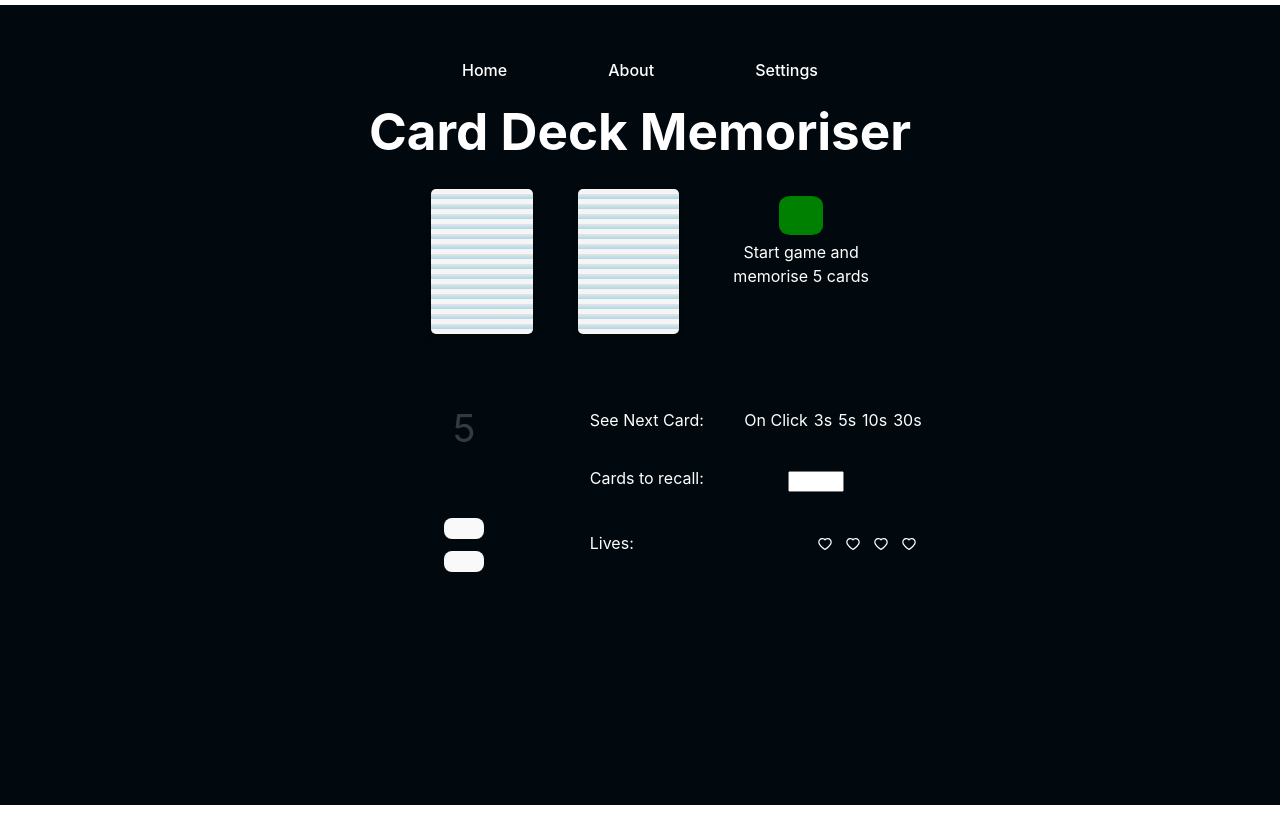
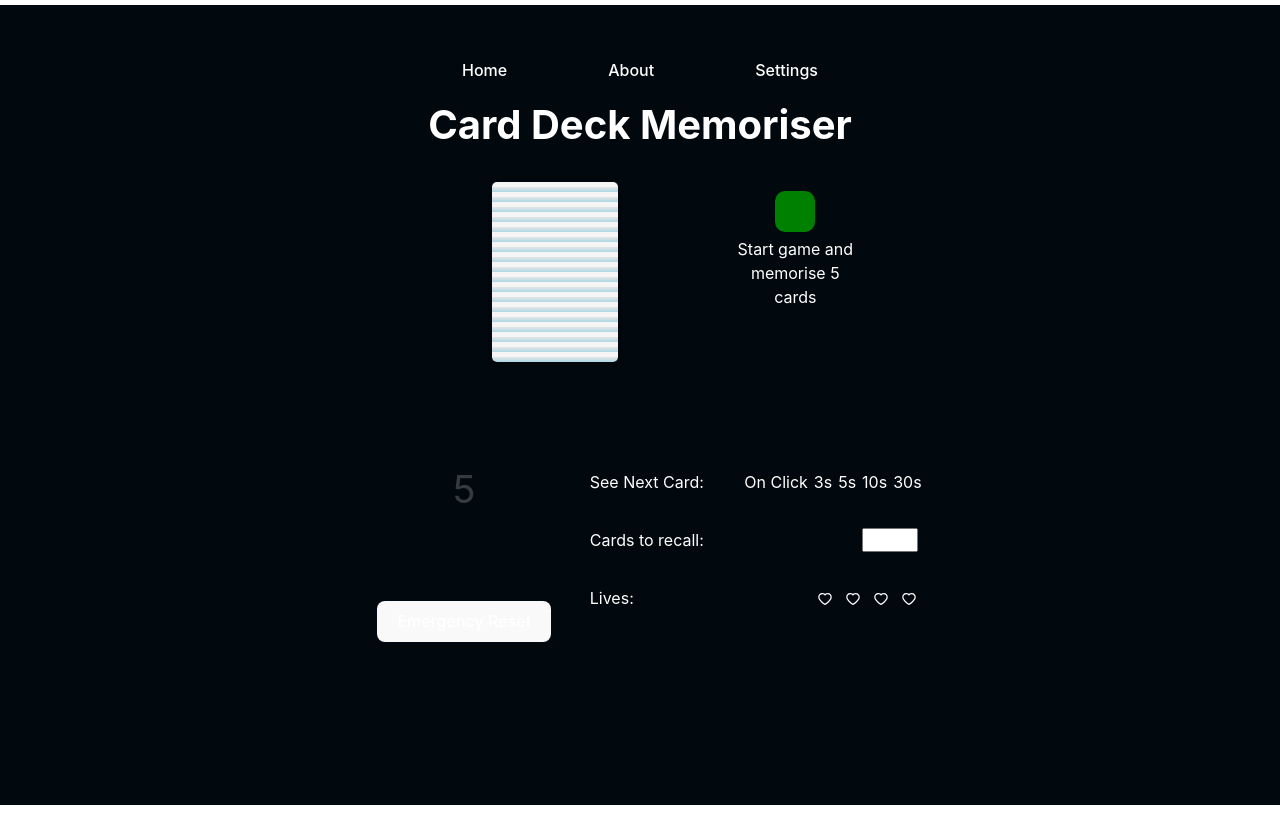
Before and after one commit to Verney2073/mindpalaceapp, a React (Vite) app: page / in a window 1280 px wide. Built offline with nearby package versions, Linux system fonts and the light colour scheme.

Commit message:
readme, more changes

```diff
--- /dev/null
+++ b/src/AboutPage/AboutPage.css
@@ -0,0 +1,3 @@
+.about-page-text-section {
+    margin: 40px auto;
+}
--- /dev/null
+++ b/src/AboutPage/AboutPage.tsx
@@ -0,0 +1,36 @@
+import { BrowserRouter as Router, Routes, Route, Link, useLocation } from 'react-router-dom';
+import './AboutPage.css'
+
+
+export function AboutPage() {
+    return (
+        <div>
+
+            <section className="about-page-text-section">
+            <h1>Welcome to Card Memoriser</h1>
+            <br></br>
+                <p>
+                    Everyone dreams of having a better memory. Fortunately, we can all improve our memories. <br></br>
+                    Card Memoriser allows you to test your memory by recalling cards from a deck. <br></br>
+                    Over time, the number of cards you can hold in your mind will increase.<br></br>
+                    However, the real advantage to memorising cards is not in undirected practice. It is in deliberate practie of known memory techniques.
+                </p>
+
+            </section>
+
+            <section className="about-page-text-section">
+            <h1>The Mind Palace</h1>
+            <br></br>
+
+            <p>
+                The mind palace is a technique used by almost all competitive 'memory athletes'.
+                It allows you to learn impossible memory feats quickly by harnessing the brain's preference for visual and spatial memory.
+
+
+
+            </p>
+
+            </section>
+        </div>
+    )
+}
--- a/src/App.css
+++ b/src/App.css
@@ -2,7 +2,7 @@
   /* border: 1px solid yellow; */
   margin: 5px auto;
   color: white;
-  box-sizing: border-box
+  box-sizing: border-box;
 }
 
 #root {
@@ -48,15 +48,15 @@ ul {
 
 .card-animation-container {
   width: 100%;
-  height: 30%;
+  height: 40%;
   position: relative;
 }
 
 #card-center-temp {
   display: none;
   position: absolute;
-  top: 32.5%;
-  left: 41%;
+  top: 33.5%;
+  left: 42%;
   margin: 0 auto;
   color: red;
 
@@ -88,13 +88,14 @@ ul {
   top: 7%;
   left: 10%;
   position: absolute;
+  display: none;
 }
 
 .card-face-up-container {
   width: 26%;
   height: 78%;
   top: 7%;
-  left: 35%;
+  left: 22.5%;
   position: absolute;
 
 }
@@ -105,15 +106,15 @@ ul {
   /* backface-visibility: hidden; */
   /* transition: transform 0.6s ease;
   transform-origin: left; */
-  font-size: 1.65rem;
+  font-size: 2rem;
 }
 
 .card-start-game-button-container {
   position: absolute;
   left: 65%;
   top: 10%;
-  width: 25%;
-  height: 25%;
+  width: 23%;
+  height: 20%;
 }
 
 .card-start-game-button {
@@ -206,6 +207,7 @@ ul {
 #number-to-recall {
   display: flex;
   justify-content: flex-end;
+  margin: 0 9px;
 }
 
 .player-action-panel-container {
@@ -222,9 +224,10 @@ ul {
   /* rounded corners */
   box-shadow: 0px 2px 5px rgba(0, 0, 0, 0.3);
   /* drop shadow */
-  height: 145px;
+  height: 180px;
   /* adjust height to fit your design */
-  width: 101.5px;
+  width: 126px;
+  /* Formerly height 145px width 101.5px; */
   /*width should be 70% of height */
   /* transform: rotateY(180deg); */
   /* flip the card */
@@ -236,9 +239,9 @@ ul {
   /* rounded corners */
   box-shadow: 0px 2px 5px rgba(0, 0, 0, 0.3);
   /* drop shadow */
-  height: 145px;
+  height: 180px;
   /* adjust height to fit your design */
-  width: 101.5px;
+  width: 126px;
   /*width should be 70% of height */
 }
 
@@ -255,13 +258,6 @@ ul {
 #see-card-countdown-hidden {
   opacity: 20%;
   font-size: 2.4rem;
-}
-
-.logo {
-  height: 6em;
-  padding: 1.5em;
-  will-change: filter;
-  transition: filter 300ms;
 }
 
 @media (prefers-reduced-motion: no-preference) {
--- a/src/App.tsx
+++ b/src/App.tsx
@@ -6,7 +6,8 @@ import { CardAnimationArea } from './CardAnimationArea'
 import { GameLiveScorePanel } from './GameLiveScorePanel'
 import { PlayerActionPanel } from './PlayerActionPanel'
 import { EndOfGameScoresPanel } from './EndOfGameScoresPanel'
-import { CardFlippingTrial } from './CardFlippingTrial'
+import { CardFlippingTrial } from './CardFlippingTrial/CardFlippingTrial'
+import { AboutPage } from './AboutPage/AboutPage'
 
 function App() {
   //https://www.typescriptlang.org/docs/handbook/enums.html
@@ -24,9 +25,7 @@ function App() {
   const [seeCardsTimer, setSeeCardsTimer] = useState(-1);
   const [cardsToRecall, setCardsToRecall] = useState(5);
   const [currentCount, setcurrentCount] = useState(5)
-
   const [seenCardsPile, setSeenCardsPile] = useState([]);
-
   const [userRecallCard, setUserRecallCard] = useState("");
 
   return (
@@ -37,7 +36,7 @@ function App() {
         <CardFlippingTrial />
       } />
       <Route path="/about" element={
-        <div>Page in Progress!</div>
+        <AboutPage />
       } />
       <Route path="/settings" element={
         <div>Page in Progress!</div>
--- a/src/CardAnimationArea.tsx
+++ b/src/CardAnimationArea.tsx
@@ -71,15 +71,14 @@ export function CardAnimationArea(props: {
             <div className="card-face-up-container">
                 <div className='playing-card-back' id='card-face-up' >
                     <div id="card-center-temp"
-                    // Ids should not apply to more than one element as below;
-                    // id={cardsFlipped ? "card-face-up-toggle-temp" : ""}
-                    >{ourCurrentCardRank}
-                    </div>
+                    >{ourCurrentCardRank}</div>
                     <div id="card-top-left-temp">{ourCurrentCardSuit}
                     </div>
                     <div id="card-bottom-right-temp">{ourCurrentCardSuit}
                     </div>
-                </div>            </div>
+                </div>
+            </div>
+            {/* Temporarily hiding face-down-deck-container as I am using only a single deck to display cards rn */}
             <div className="card-face-down-deck-container" >
                 <div className="playing-card-back" ></div>
             </div>
--- a/src/CardCreationsInteractions.tsx
+++ b/src/CardCreationsInteractions.tsx
@@ -9,7 +9,7 @@ const icons = [
     },
     {
         suit: "H",
-        icon: "♡",
+        icon: "♥",
         color: "red"
     },
     {
--- a/src/GameLiveScorePanel.tsx
+++ b/src/GameLiveScorePanel.tsx
@@ -42,9 +42,8 @@ export function GameLiveScorePanel(props: {
                 <span id={props.seeCardsTimer === -1 ? "see-card-countdown-hidden" : "see-cards-countdown"}
                 > {props.currentCount} </span>
             </div>
-            <button onClick={() => props.setSeeCardsTimer(5)}></button>
             <br></br>
-            <button onClick={() => props.setGameState("gameNotOn")}></button>
+            <button onClick={() => props.setGameState("gameNotOn")}>Emergency Reset</button>
         </div>
     )
 }
--- a/src/index.css
+++ b/src/index.css
@@ -32,7 +32,7 @@ body {
 }
 
 h1 {
-  font-size: 3.2em;
+  font-size: 2.5em;
   line-height: 1.1;
 }
 
```
Also changed, not shown: src/CardFlippingTrial/CardFlippingTrial.css (renamed from src/CardFlippingTrial.css), src/CardFlippingTrial/CardFlippingTrial.tsx (renamed from src/CardFlippingTrial.tsx), src/README.md (added).
